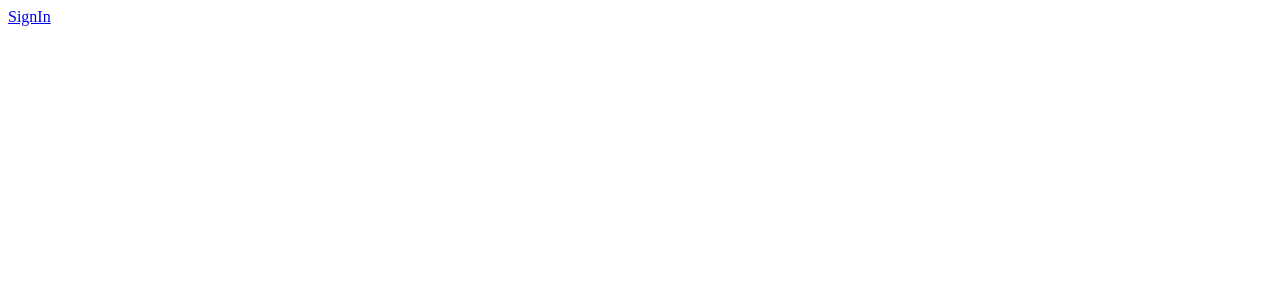
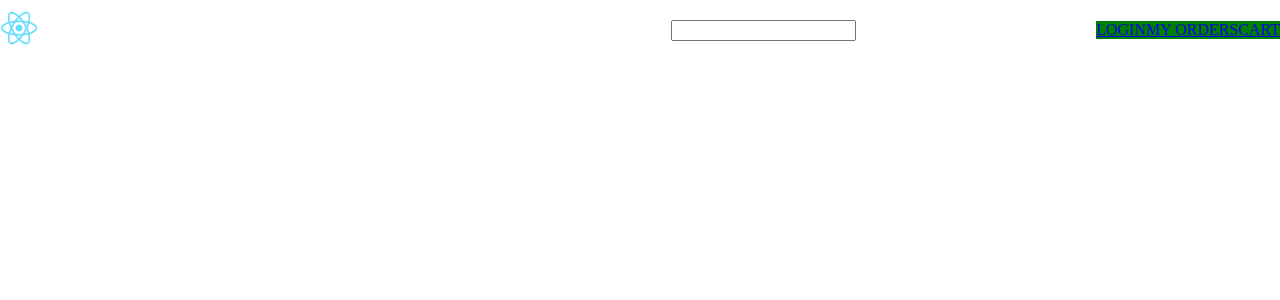
Before and after one commit to jolouie7/webuy-frontend, a React (Create React App) app: page / in a window 1280 px wide. Shown: the top 300 px of the page. Built offline with nearby package versions, Linux system fonts and the light colour scheme.

Commit message:
started navbar

```diff
--- a/package.json
+++ b/package.json
@@ -9,6 +9,7 @@
     "@testing-library/react": "^9.3.2",
     "@testing-library/user-event": "^7.1.2",
     "material-ui-icons": "^1.0.0-beta.36",
+    "node-sass": "^4.13.1",
     "react": "^16.12.0",
     "react-dom": "^16.12.0",
     "react-redux": "^7.1.3",
--- a/src/App.js
+++ b/src/App.js
@@ -11,6 +11,7 @@ import getUser from "./actions/getUser"
 import logout from "./actions/logout"
 import NavBar from "./containers/navBar";
 import SignOut from "./components/signOut"
+import ItemCarousel from "./components/ItemCarousel";
 
 class App extends Component {
   // constructor(props) {
@@ -58,8 +59,10 @@ class App extends Component {
     return (
       <div>
         {/* <Route render={props => <NavBar {...props}/>} /> */}
+          <NavBar />
+          {/* <ItemCarousel /> */}
         <Switch>
-          <Route exact path="/" render={props => <HomePage {...props} />} />
+          {/* <Route exact path="/" render={props => <HomePage {...props} />} /> */}
           <Route
             exact
             path="/signup"
--- /dev/null
+++ b/src/components/ItemCarousel.js
@@ -0,0 +1,38 @@
+import React from 'react'
+import "../images/logo192.png";
+
+export default function ItemCarousel() {
+  return (
+    <div>
+        <i>left-arrow</i>
+        <p>Catagory</p>
+      <div>
+        <a href="#">
+          <img src="logo512.png" alt="product" />
+        </a>
+      </div>
+      <div>
+        <a href="#">
+          <img src="logo512.png" alt="product" />
+        </a>
+      </div>
+      <div>
+        <a href="#">
+          <img src="logo512.png" alt="product" />
+        </a>
+      </div>
+      <div>
+        <a href="#">
+          <img src="logo512.png" alt="product" />
+        </a>
+      </div>
+      <div>
+        <a href="#">
+          <img src="logo512.png" alt="product" />
+        </a>
+      </div>
+      <a>See All</a>
+      <i>right-arrow</i>
+    </div>
+  );
+}
--- a/src/containers/navBar.js
+++ b/src/containers/navBar.js
@@ -1,3 +1,34 @@
+import React from 'react'
+import mainLogo from "../../src/images/logo192.png"
+import "../styles/NavBarStyle.scss"
+
+export default function navBar() {
+  return (
+    <div className="navbar__container">
+      <div className="navbar__img">
+        <img src={mainLogo} alt="main logo" />
+      </div>
+      <div className="navbar__search">
+        <input type="text" name="search" />
+      </div>
+      <div className="navbar__buttons">
+        <div className="navbar__login">
+          <a href="#">LOGIN</a>
+        </div>
+        <div className="navbar__orders">
+          <a href="#">MY ORDERS</a>
+        </div>
+        <div className="navbar__cart">
+          <a href="#">CART</a>
+        </div>
+      </div>
+    </div>
+  );
+}
+
+
+
+// ---------------------- Material UI ----------------------------------------
 // import React from "react";
 // import { fade, makeStyles } from "@material-ui/core/styles";
 // import AppBar from "@material-ui/core/AppBar";
@@ -238,3 +269,4 @@
 //     </div>
 //   );
 // }
+// ---------------------- Material UI ----------------------------------------
--- /dev/null
+++ b/src/styles/NavBarStyle.scss
@@ -0,0 +1,41 @@
+.navbar__container {
+  /* display: flex;
+  align-items: center;
+  justify-content: flex-end; */
+  display: flex;
+  position: fixed;
+  top: 0;
+  left: 0;
+  width: 100%;
+  height: 60px;
+  align-items: center;
+
+  // main logo
+  img {
+    width: 20%;
+  }
+
+  .navbar__search {
+  //   float: none;
+  // position: absolute;
+  // top: 50%;
+  // left: 50%;
+  margin-left: auto;
+  margin-right: auto;
+  }
+}
+
+.navbar__img {
+  margin-right: auto;
+}
+
+.navbar__buttons {
+  display: flex;
+  // align-items: center;
+  // justify-content: flex-end;
+  justify-content: space-evenly;
+
+  .navbar__login, .navbar__orders, .navbar__cart {
+    background-color: green;
+  }
+}
```
Also changed, not shown: src/images/logo192.png (renamed from public/logo192.png), src/styles/ItemCarousel.scss (added), 1 other file (tests, documents, lock files or other folders).
